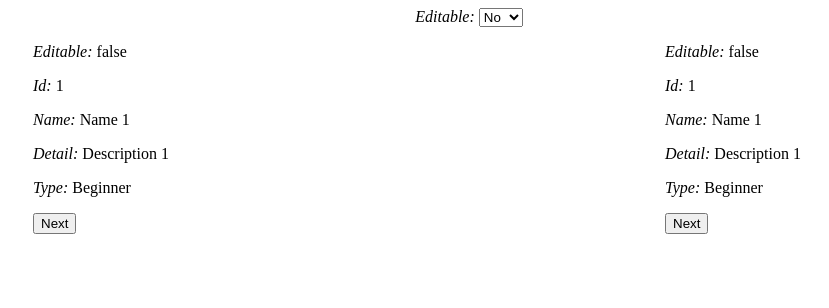
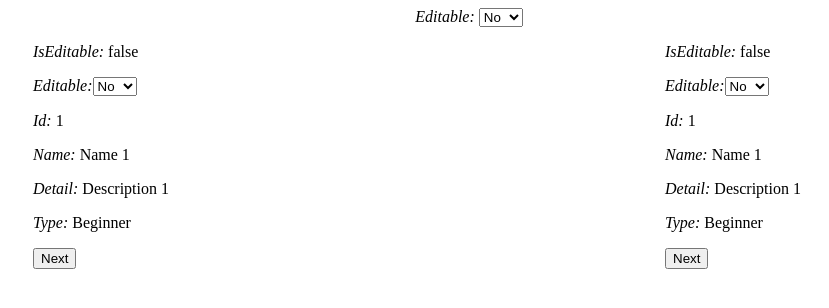
Before and after one commit to martinbojnansky/ngvm, an Angular app: page / in a window 1280 px wide. Shown: the top 308 px of the page, without its empty margins (171-1000 px from the left). Built offline with nearby package versions, Linux system fonts and the light colour scheme.

Commit message:
PoC on property sync

```diff
--- a/src/app/ngvm.ts
+++ b/src/app/ngvm.ts
@@ -22,6 +22,7 @@ export abstract class ViewModel {
     '$' // TODO: Do not emmit such a value
   );
 }
+
 
 export function Property<T>() {
   return function (target: T, prop: string | symbol) {
@@ -56,7 +57,6 @@ export function Parent<T>() {
     const setter = function (this: ViewModel, value: any) {
       const parentViewModel = value as ViewModel;
       parentViewModel._propertyChanged$.subscribe((pc) => {
-        console.log(`${key.toString()}.${pc}`);
         this._propertyChanged$.next(`${key.toString()}.${pc}`);
       }); // TODO: Subscribe only until destroyed
     };
@@ -69,3 +69,27 @@ export function Parent<T>() {
     });
   };
 }
+
+export function ParentProperty<T>(
+  parentViewModelKey: string,
+  parentViewModelPropertyKey: string
+) {
+  return function (target: T, prop: string | symbol) {
+    const key = prop as keyof T;
+
+    const getter = function (this: ViewModel) {
+      return (this as any)[parentViewModelKey][parentViewModelPropertyKey];
+    };
+
+    const setter = function (this: ViewModel, value: any) {
+      (this as any)[parentViewModelKey][parentViewModelPropertyKey] = value;
+    };
+
+    Object.defineProperty(target, key, {
+      get: getter,
+      set: setter,
+      enumerable: true,
+      configurable: true,
+    });
+  };
+}
--- a/src/app/view-models/crud-detail-view-model.ts
+++ b/src/app/view-models/crud-detail-view-model.ts
@@ -7,7 +7,8 @@ export abstract class CrudDetailViewModel<TDetail = any> extends ViewModel {
   @Property()
   detail: TDetail;
 
-  abstract get editable(): boolean;
+  abstract get isEditable(): boolean;
+  abstract editable: boolean;
 
   protected abstract readonly crudService: CrudService<
     number,
--- a/src/app/view-models/sample-detail-view-model.ts
+++ b/src/app/view-models/sample-detail-view-model.ts
@@ -3,13 +3,16 @@ import { CrudDetailViewModel } from './crud-detail-view-model';
 import { SampleDetail } from '../models/sample';
 import { SampleService } from '../services/sample.service';
 import { SamplesViewModel } from './samples-view-model';
-import { Parent } from '../ngvm';
+import { Parent, ParentProperty } from '../ngvm';
 
 @Injectable()
 export class SampleDetailViewModel extends CrudDetailViewModel<SampleDetail> {
-  get editable() {
+  get isEditable() {
     return this.samplesViewModel.editable;
   }
+
+  @ParentProperty('samplesViewModel', 'editable')
+  editable: boolean;
 
   @Parent()
   protected _samplesViewModel: SamplesViewModel;
--- a/src/app/views/crud-detail-view/crud-detail-view.component.html
+++ b/src/app/views/crud-detail-view/crud-detail-view.component.html
@@ -1,6 +1,13 @@
 <ng-container *ngIf="vm.propertyChanged$ | async">
   <div>
-    <p><i>Editable:</i> {{ vm.editable }}</p>
+    <p><i>IsEditable:</i> {{ vm.isEditable }}</p>
+    <p>
+      <i>Editable:</i>
+      <select [(ngModel)]="vm.editable">
+        <option value="true">Yes</option>
+        <option value="false">No</option>
+      </select>
+    </p>
     <p><i>Id:</i> {{ vm.detail?.id || "..." }}</p>
     <p><i>Name:</i> {{ vm.detail?.name || "..." }}</p>
     <p><i>Detail:</i> {{ vm.detail?.description || "..." }}</p>
```
